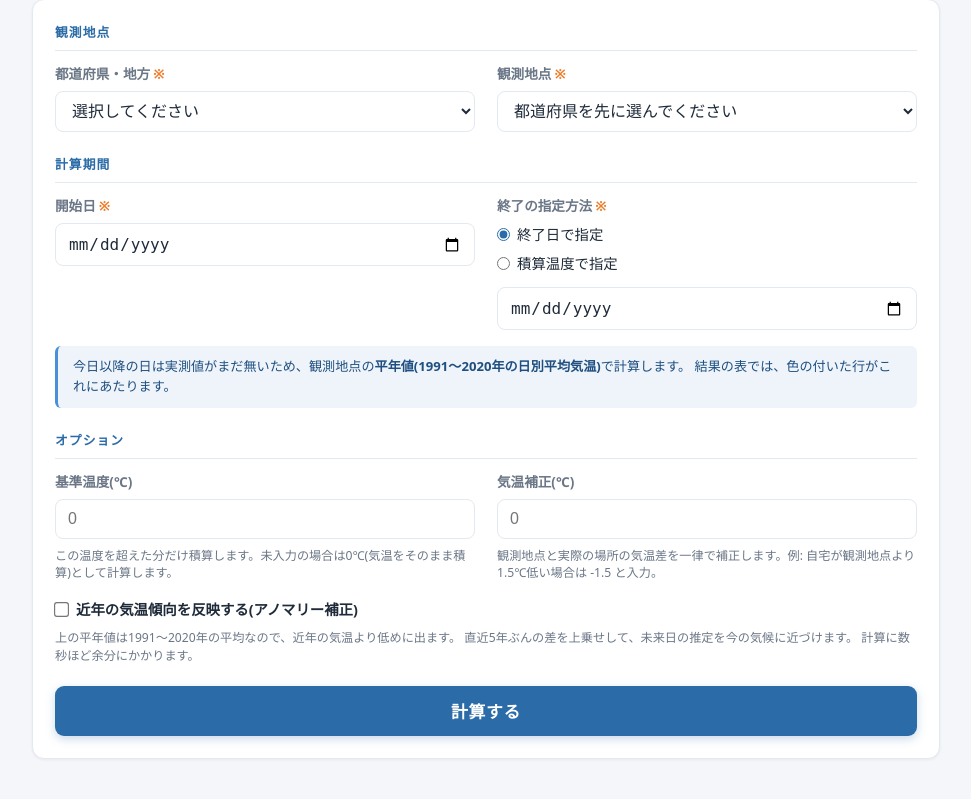
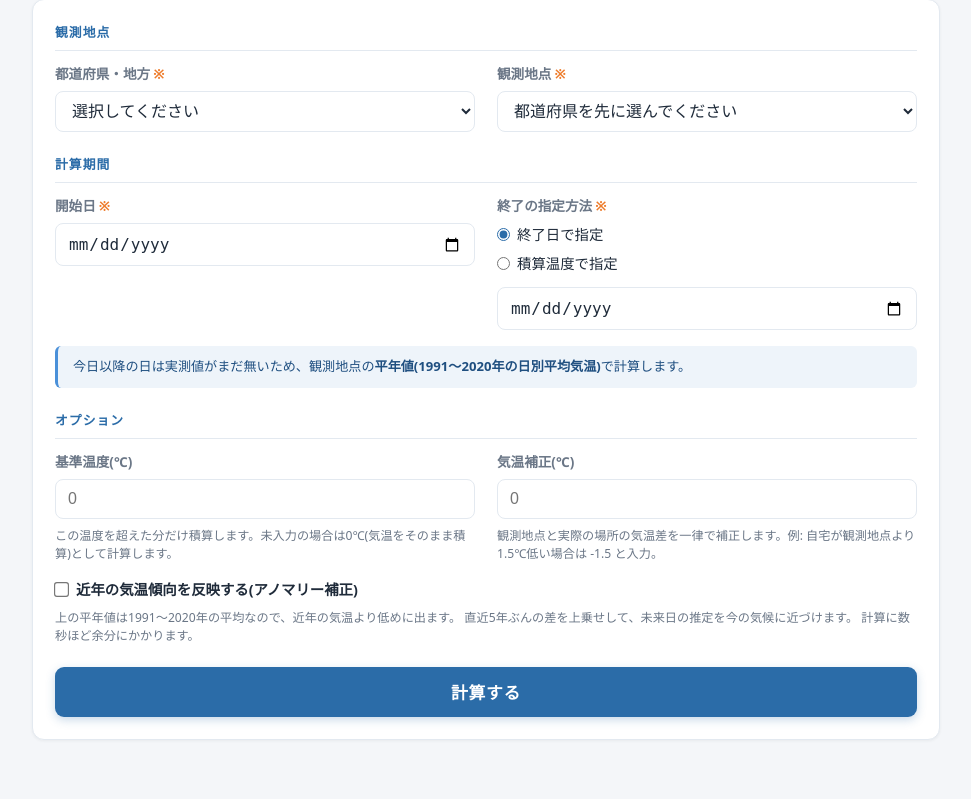
Before and after one commit to hoge0101/sekisan-ondo, a Flask app: page / in a window 1280 px wide. Shown: the part 116-915 px from the top of the page, without its empty margins (154-1125 px from the left). After the commit the page ends 859 px from the top, so only its background shows below. Run offline with Flask 3, Linux system fonts and the light colour scheme.

Commit message:
平年値の注記から表の色の説明を削る
「結果の表では、色の付いた行がこれにあたります」の一文を削除。
フォームの説明としては冗長で、注記が2行に伸びていた。

```diff
--- a/templates/index.html
+++ b/templates/index.html
@@ -94,7 +94,6 @@
 
                 <p class="info-note">
                     今日以降の日は実測値がまだ無いため、観測地点の<b>平年値(1991〜2020年の日別平均気温)</b>で計算します。
-                    結果の表では、色の付いた行がこれにあたります。
                 </p>
 
                 <h2 class="section-title">オプション</h2>
```
